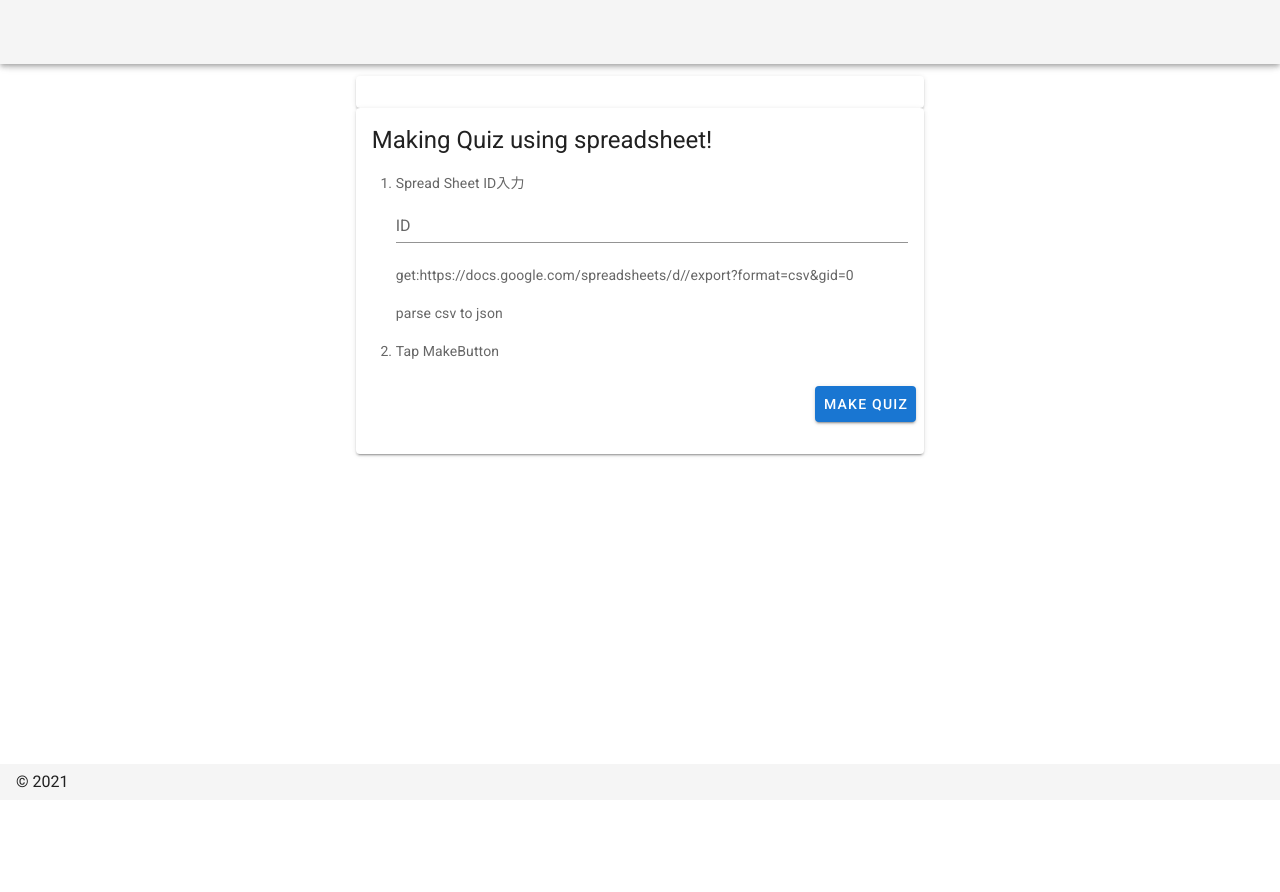
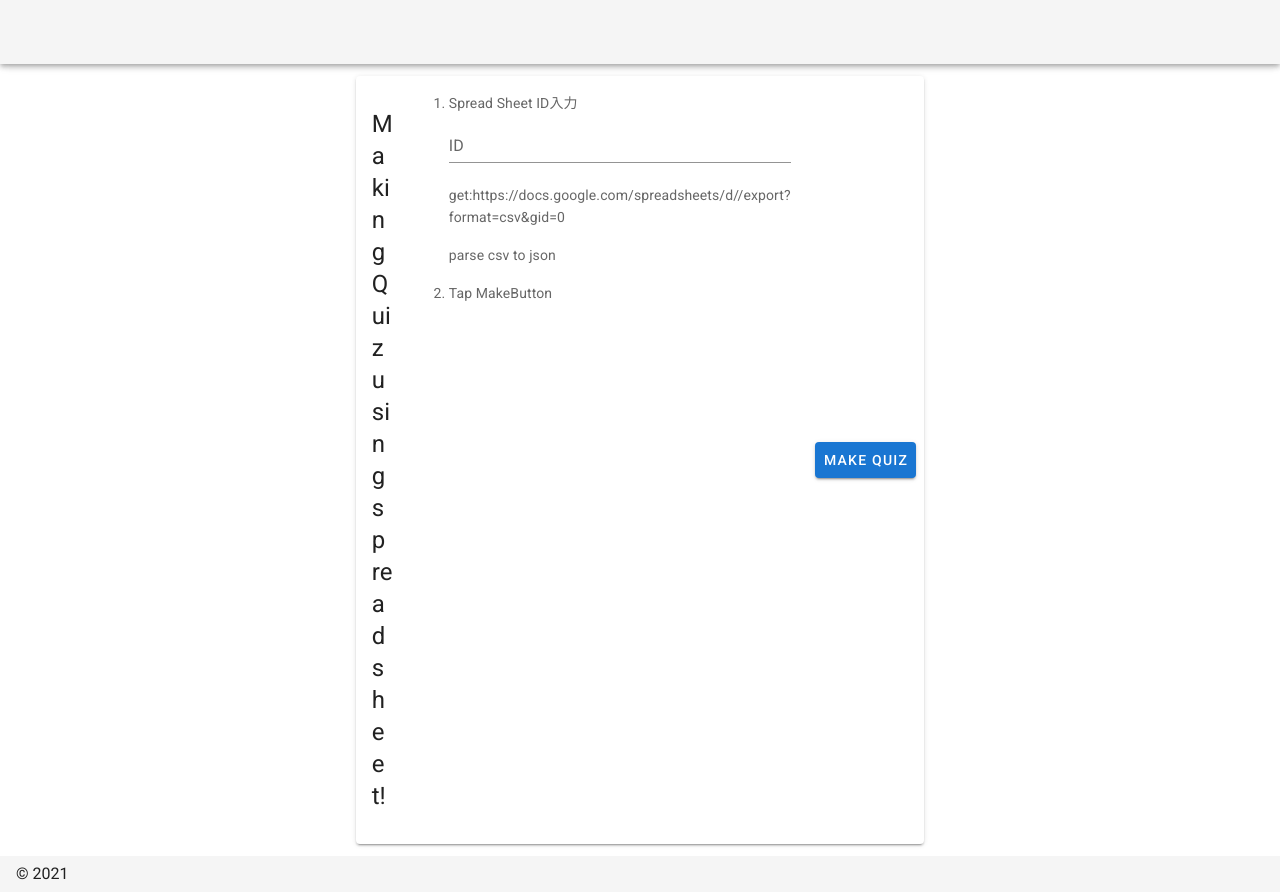
Before and after one commit to toson77/quizapp, a Nuxt app: page / in a window 1280 px wide. Before the commit the page ends 800 px from the top, so only its background shows below. Built offline with nearby package versions, Linux system fonts and the light colour scheme; no server answers; what csvtojson, vue-papa-parse would draw is missing.

Commit message:
fix page

```diff
--- a/pages/index.vue
+++ b/pages/index.vue
@@ -9,8 +9,6 @@
       md="6"
     >
       <v-card class="logo py-4 d-flex justify-center">
-      </v-card>
-      <v-card>
         <v-card-title class="headline">
           Making Quiz using spreadsheet!
         </v-card-title>
```
